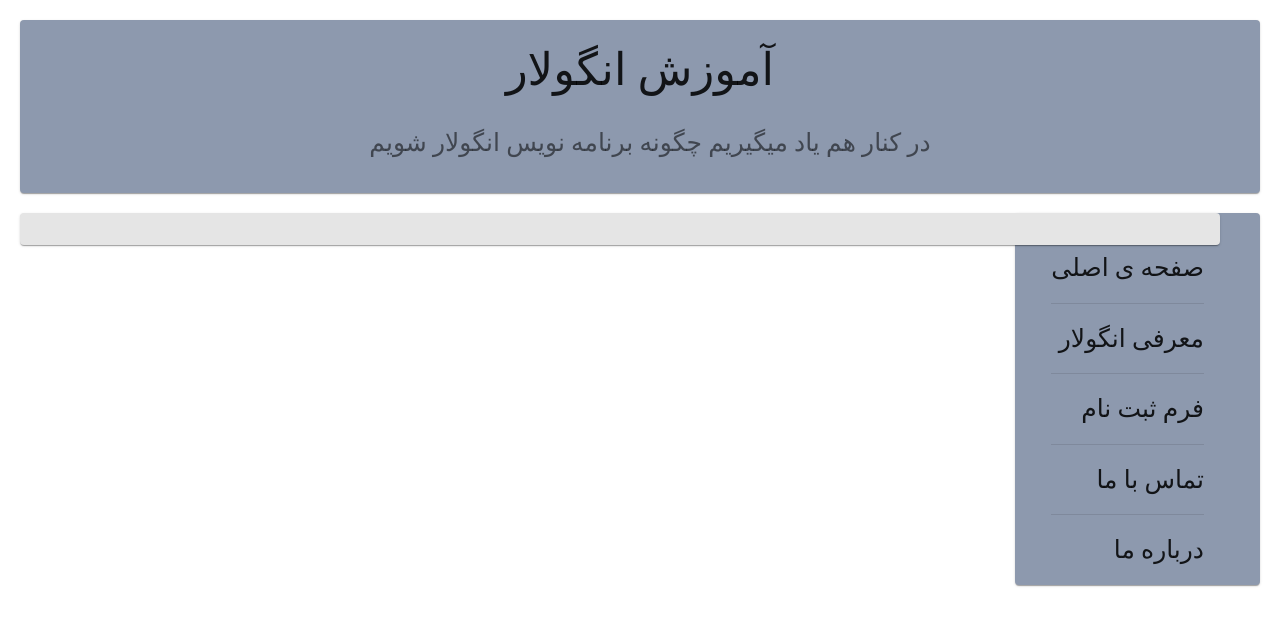
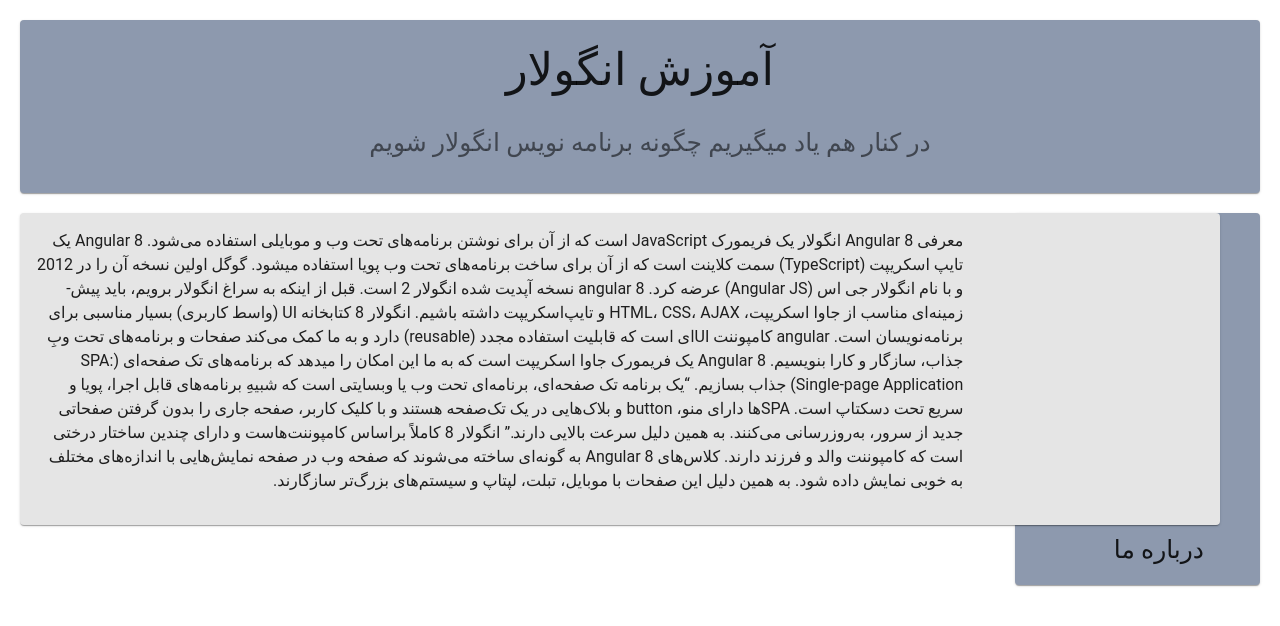
Before and after one commit to parisafro/Angular-final-project, an Angular app: page / in a window 1280 px wide. Shown: the top 626 px of the page. Built offline with nearby package versions, Linux system fonts and the light colour scheme.

Commit message:
make content

```diff
--- a/src/app/main-page/main-page.component.css
+++ b/src/app/main-page/main-page.component.css
@@ -9,6 +9,7 @@
   margin-left: 20px;
   margin-right: 20px;
   min-width: 200px;
+
   direction:rtl;
   float:right;
 }
@@ -18,7 +19,9 @@
   padding-left:20px;
 }
 .content{
-  max-width:1200px;
+  max-width: 1200px;
   margin-left: 20px;
+  direction: rtl;
+  text-align: right;
 
 }
--- a/src/app/main-page/main-page.component.html
+++ b/src/app/main-page/main-page.component.html
@@ -6,8 +6,8 @@
       </mat-card-title>
     </mat-card>
   </div>
-  <div>
-    <mat-card style="  background-color: '#8d99ae'"  class="side">
+  <div class="side">
+    <mat-card style="  background-color: '#8d99ae'">
       <ul class="sub">
       صفحه ی اصلی
       <hr>
@@ -23,7 +23,27 @@
   </div>
   <div class="content">
     <mat-card style="background-color: '#e5e5e5'">
+      <mat-card-header>
+      <p>
+        معرفی Angular 8
+انگولار یک فریمورک JavaScript است که از آن برای نوشتن برنامه‌­های تحت وب و موبایلی استفاده می­‌شود. Angular 8 یک تایپ ­اسکریپت (TypeScript) سمت کلاینت است که از آن برای ساخت برنامه­‌های تحت وب پویا استفاده می­شود.
+گوگل اولین نسخه­ آن را در 2012 و با نام انگولار جی­ اس (Angular JS) عرضه کرد. angular 8 نسخه­ آپدیت شده­ انگولار 2 است.
 
+قبل از اینکه به سراغ انگولار برویم، باید پیش‌­زمینه‌­ای مناسب از جاوا اسکریپت، HTML، CSS، AJAX و تایپ‌­اسکریپت داشته باشیم.
+
+انگولار 8 کتابخانه­ UI (واسط کاربری) بسیار مناسبی برای برنامه­‌نویسان است. angular کامپوننت UI­ای است که قابلیت استفاده­ مجدد (reusable) دارد و به ما کمک می­‌کند صفحات و برنامه‌­های تحت وبِ جذاب، سازگار و کارا بنویسیم.
+
+Angular 8 یک فریمورک جاوا اسکریپت است که به ما این امکان را می­دهد که برنامه‌­های تک صفحه‌­ای (SPA: Single-page Application) جذاب بسازیم. “یک برنامه­ تک صفحه­‌ای، برنامه­‌ای تحت وب یا وب­سایتی است که شبیهِ برنامه­‌های قابل اجرا، پویا و سریع تحت دسکتاپ است.
+SPAها دارای منو، button و بلاک‌هایی در یک تک‌­صفحه هستند و با کلیک کاربر، صفحه­ جاری را بدون گرفتن صفحاتی جدید از سرور، به­‌روزرسانی می­‌کنند. به همین دلیل سرعت بالایی دارند.”
+
+انگولار 8 کاملاً براساس کامپوننت­‌هاست و دارای چندین ساختار درختی است که کامپوننت والد و فرزند دارند.
+کلاس‌­های Angular 8 به گونه­‌ای ساخته می­‌شوند که صفحه­ وب در صفحه نمایش‌­هایی با اندازه‌­های مختلف به ­خوبی نمایش داده شود.
+به همین دلیل این صفحات با موبایل­، تبلت، لپ­تاپ و سیستم‌­های بزرگ‌­تر سازگارند.
+      </p>
+      </mat-card-header>
+      <mat-card-content>
+        <a href="http://karalearn.ir/content-detaile/1504/%D8%A7%D9%86%DA%AF%D9%88%D9%84%D8%A7%D8%B1-angular-%DA%86%DB%8C%D8%B3%D8%AA"></a>
+      </mat-card-content>
     </mat-card>
   </div>
 </div>
```
